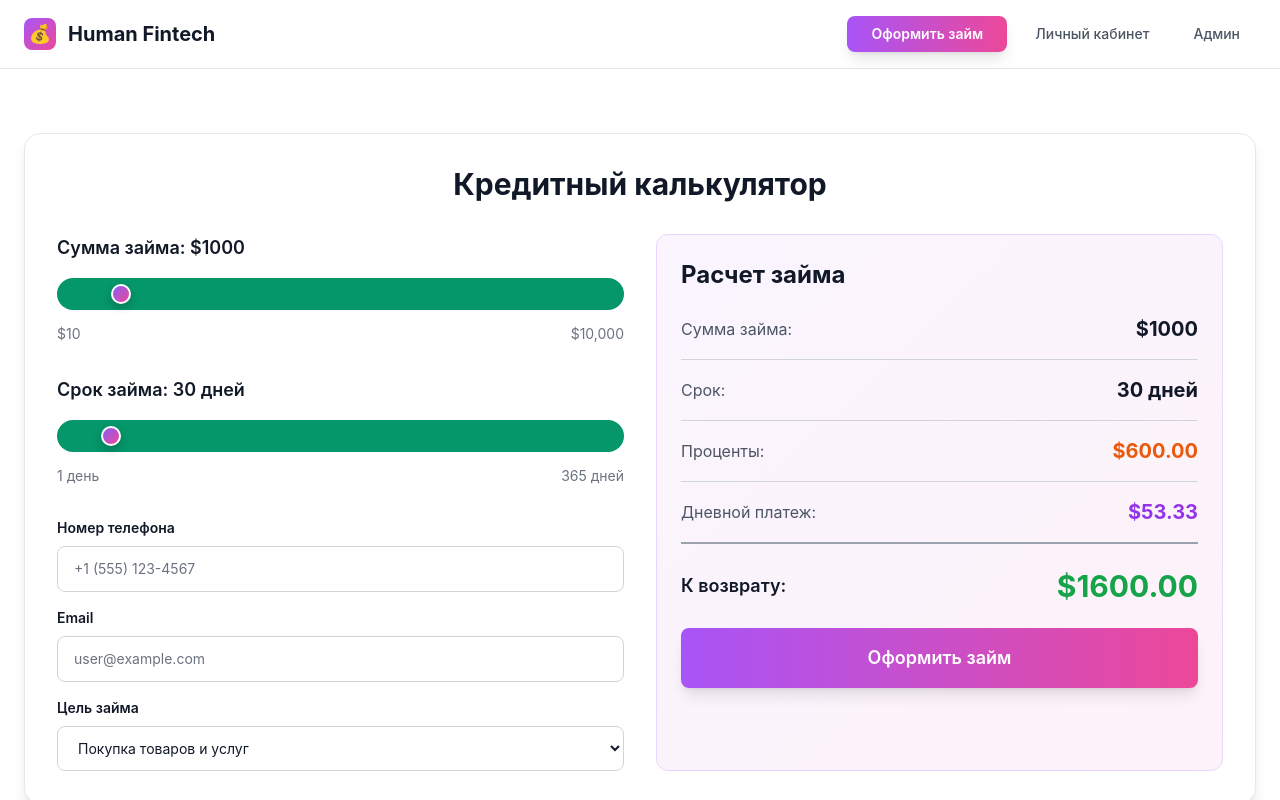
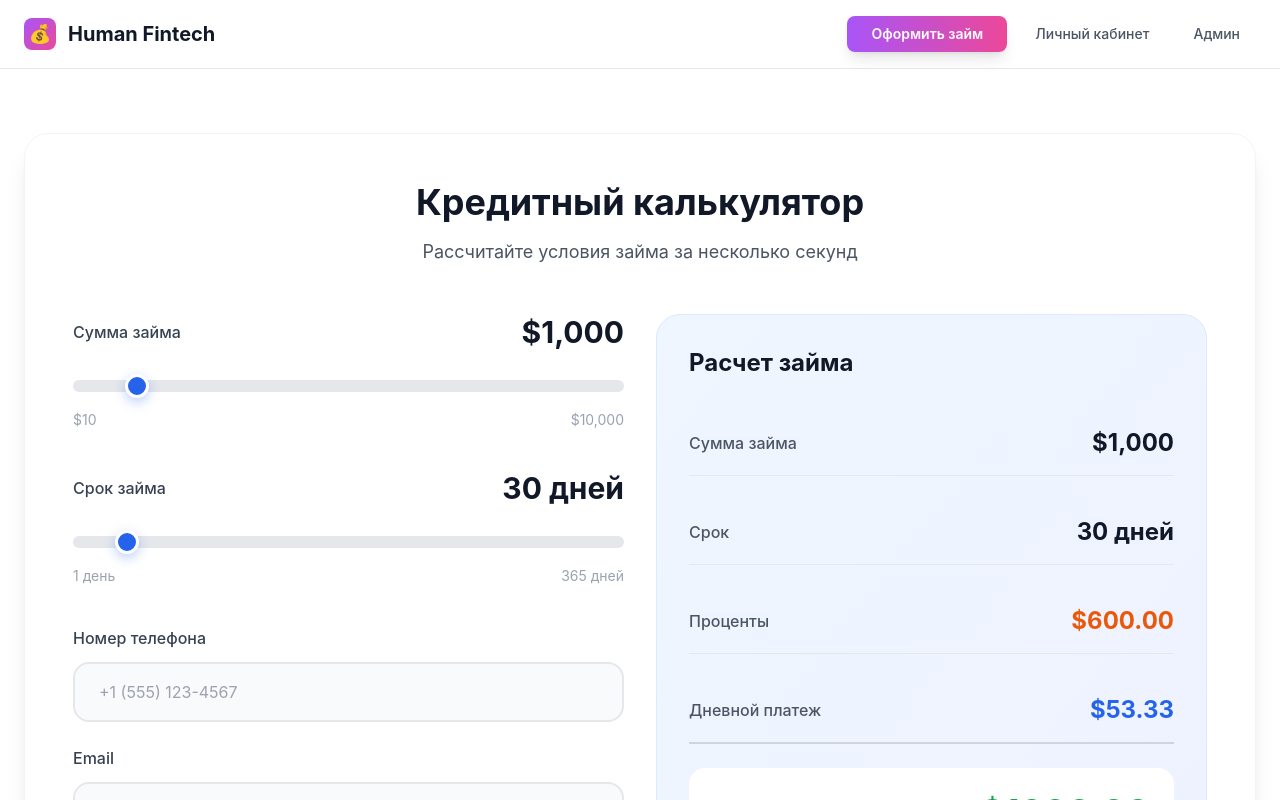
Before and after one commit to ioanngrigorev/microfinance-frontend, a React (Vite) app: page / in a window 1280 px wide. Shown: the top 800 px of the page. Built offline with nearby package versions, Linux system fonts and the light colour scheme.

Commit message:
Redesign in Revolut style - modern minimalistic design with blue accents

```diff
--- a/src/index.css
+++ b/src/index.css
@@ -32,53 +32,53 @@
 
 /* Fallback for browsers that don't support pseudo-elements */
 input[type="range"] {
-  background: #059669 !important;
-  height: 32px;
-  border-radius: 16px;
+  background: #e5e7eb !important;
+  height: 12px;
+  border-radius: 6px;
   border: none;
 }
 
 .slider::-webkit-slider-track {
-  background: #059669 !important;
-  height: 32px;
-  border-radius: 16px;
+  background: #e5e7eb !important;
+  height: 12px;
+  border-radius: 6px;
   border: none;
 }
 
 .slider::-webkit-slider-thumb {
   -webkit-appearance: none;
   appearance: none;
-  background: linear-gradient(135deg, #8b5cf6, #ec4899);
-  height: 20px;
-  width: 20px;
+  background: #2563eb;
+  height: 24px;
+  width: 24px;
   border-radius: 50%;
-  border: 2px solid #ffffff;
-  box-shadow: 0 4px 8px rgba(0, 0, 0, 0.2);
+  border: 3px solid #ffffff;
+  box-shadow: 0 4px 12px rgba(37, 99, 235, 0.3);
 }
 
 .slider::-webkit-slider-thumb:hover {
   transform: scale(1.1);
-  box-shadow: 0 6px 12px rgba(139, 92, 246, 0.4);
+  box-shadow: 0 6px 16px rgba(37, 99, 235, 0.4);
 }
 
 .slider::-moz-range-track {
-  background: #059669 !important;
-  height: 32px;
-  border-radius: 16px;
+  background: #e5e7eb !important;
+  height: 12px;
+  border-radius: 6px;
   border: none;
 }
 
 .slider::-moz-range-thumb {
-  background: linear-gradient(135deg, #8b5cf6, #ec4899);
-  height: 20px;
-  width: 20px;
+  background: #2563eb;
+  height: 24px;
+  width: 24px;
   border-radius: 50%;
-  border: 2px solid #ffffff;
-  box-shadow: 0 4px 8px rgba(0, 0, 0, 0.2);
+  border: 3px solid #ffffff;
+  box-shadow: 0 4px 12px rgba(37, 99, 235, 0.3);
   cursor: pointer;
 }
 
 .slider::-moz-range-thumb:hover {
   transform: scale(1.1);
-  box-shadow: 0 6px 12px rgba(139, 92, 246, 0.4);
+  box-shadow: 0 6px 16px rgba(37, 99, 235, 0.4);
 }
--- a/src/pages/HomePage.jsx
+++ b/src/pages/HomePage.jsx
@@ -25,18 +25,28 @@
       <div className="container mx-auto px-6 py-16">
 
         {/* Кредитный калькулятор */}
-        <div className="bg-white border border-gray-200 rounded-2xl p-8 mb-16 shadow-lg">
-          <h2 className="text-3xl font-bold text-gray-900 text-center mb-8">
-            Кредитный калькулятор
-          </h2>
+        <div className="bg-white rounded-3xl p-12 mb-16 shadow-xl border border-gray-100">
+          <div className="text-center mb-12">
+            <h1 className="text-4xl font-bold text-gray-900 mb-4">
+              Кредитный калькулятор
+            </h1>
+            <p className="text-lg text-gray-600 max-w-2xl mx-auto">
+              Рассчитайте условия займа за несколько секунд
+            </p>
+          </div>
 
         <div className="grid grid-cols-1 md:grid-cols-2 gap-8">
           {/* Левая колонка - параметры */}
           <div>
-            <div className="mb-8">
-              <label className="block text-gray-900 text-lg font-semibold mb-4">
-                Сумма займа: ${amount}
-              </label>
+            <div className="mb-10">
+              <div className="flex items-center justify-between mb-6">
+                <label className="text-gray-700 font-medium">
+                  Сумма займа
+                </label>
+                <div className="text-3xl font-bold text-gray-900">
+                  ${amount.toLocaleString()}
+                </div>
+              </div>
               <input
                 type="range"
                 min="10"
@@ -44,18 +54,23 @@
                 step="10"
                 value={amount}
                 onChange={(e) => setAmount(Number(e.target.value))}
-                className="w-full h-2 bg-gray-200 rounded-lg appearance-none cursor-pointer slider"
+                className="w-full h-3 bg-gray-200 rounded-full appearance-none cursor-pointer slider"
               />
-              <div className="flex justify-between text-sm text-gray-500 mt-2">
+              <div className="flex justify-between text-sm text-gray-400 mt-3">
                 <span>$10</span>
                 <span>$10,000</span>
               </div>
             </div>
 
-            <div className="mb-8">
-              <label className="block text-gray-900 text-lg font-semibold mb-4">
-                Срок займа: {term} дней
-              </label>
+            <div className="mb-10">
+              <div className="flex items-center justify-between mb-6">
+                <label className="text-gray-700 font-medium">
+                  Срок займа
+                </label>
+                <div className="text-3xl font-bold text-gray-900">
+                  {term} дней
+                </div>
+              </div>
               <input
                 type="range"
                 min="1"
@@ -63,9 +78,9 @@
                 step="1"
                 value={term}
                 onChange={(e) => setTerm(Number(e.target.value))}
-                className="w-full h-2 bg-gray-200 rounded-lg appearance-none cursor-pointer slider"
+                className="w-full h-3 bg-gray-200 rounded-full appearance-none cursor-pointer slider"
               />
-              <div className="flex justify-between text-sm text-gray-500 mt-2">
+              <div className="flex justify-between text-sm text-gray-400 mt-3">
                 <span>1 день</span>
                 <span>365 дней</span>
               </div>
@@ -73,41 +88,41 @@
 
 
             {/* Дополнительные поля */}
-            <div className="mt-6 space-y-4">
+            <div className="space-y-6">
               <div>
-                <label className="block text-gray-900 text-sm font-semibold mb-2">
+                <label className="block text-gray-700 font-medium mb-3">
                   Номер телефона
                 </label>
                 <input
                   type="tel"
                   value={phoneNumber}
                   onChange={(e) => setPhoneNumber(e.target.value)}
-                  className="w-full px-4 py-3 bg-white border border-gray-300 rounded-lg focus:ring-2 focus:ring-purple-500 focus:border-purple-500 text-sm text-gray-900 placeholder-gray-500"
+                  className="w-full px-6 py-4 bg-gray-50 border-2 border-gray-200 rounded-2xl focus:ring-0 focus:border-blue-500 focus:bg-white transition-all duration-200 text-gray-900 placeholder-gray-400"
                   placeholder="+1 (555) 123-4567"
                 />
               </div>
 
               <div>
-                <label className="block text-gray-900 text-sm font-semibold mb-2">
+                <label className="block text-gray-700 font-medium mb-3">
                   Email
                 </label>
                 <input
                   type="email"
                   value={email}
                   onChange={(e) => setEmail(e.target.value)}
-                  className="w-full px-4 py-3 bg-white border border-gray-300 rounded-lg focus:ring-2 focus:ring-purple-500 focus:border-purple-500 text-sm text-gray-900 placeholder-gray-500"
+                  className="w-full px-6 py-4 bg-gray-50 border-2 border-gray-200 rounded-2xl focus:ring-0 focus:border-blue-500 focus:bg-white transition-all duration-200 text-gray-900 placeholder-gray-400"
                   placeholder="user@example.com"
                 />
               </div>
 
               <div>
-                <label className="block text-gray-900 text-sm font-semibold mb-2">
+                <label className="block text-gray-700 font-medium mb-3">
                   Цель займа
                 </label>
                 <select
                   value={loanPurpose}
                   onChange={(e) => setLoanPurpose(e.target.value)}
-                  className="w-full px-4 py-3 bg-white border border-gray-300 rounded-lg focus:ring-2 focus:ring-purple-500 focus:border-purple-500 text-sm text-gray-900"
+                  className="w-full px-6 py-4 bg-gray-50 border-2 border-gray-200 rounded-2xl focus:ring-0 focus:border-blue-500 focus:bg-white transition-all duration-200 text-gray-900"
                 >
                   <option value="Покупка товаров и услуг">Покупка товаров и услуг</option>
                   <option value="Медицинские расходы">Медицинские расходы</option>
@@ -127,33 +142,35 @@
           </div>
 
           {/* Правая колонка - результаты */}
-          <div className="bg-gradient-to-br from-purple-50 to-pink-50 border border-purple-200 rounded-xl p-6">
-            <h3 className="text-2xl font-bold text-gray-900 mb-6">Расчет займа</h3>
+          <div className="bg-gradient-to-br from-blue-50 to-indigo-50 border border-blue-100 rounded-3xl p-8">
+            <h3 className="text-2xl font-bold text-gray-900 mb-8">Расчет займа</h3>
 
-            <div className="space-y-4">
-              <div className="flex justify-between items-center pb-4 border-b border-gray-300">
-                <span className="text-gray-600">Сумма займа:</span>
-                <span className="text-xl font-bold text-gray-900">${amount}</span>
+            <div className="space-y-6">
+              <div className="flex justify-between items-center py-4 border-b border-gray-200">
+                <span className="text-gray-600 font-medium">Сумма займа</span>
+                <span className="text-2xl font-bold text-gray-900">${amount.toLocaleString()}</span>
               </div>
 
-              <div className="flex justify-between items-center pb-4 border-b border-gray-300">
-                <span className="text-gray-600">Срок:</span>
-                <span className="text-xl font-bold text-gray-900">{term} дней</span>
+              <div className="flex justify-between items-center py-4 border-b border-gray-200">
+                <span className="text-gray-600 font-medium">Срок</span>
+                <span className="text-2xl font-bold text-gray-900">{term} дней</span>
               </div>
 
-              <div className="flex justify-between items-center pb-4 border-b border-gray-300">
-                <span className="text-gray-600">Проценты:</span>
-                <span className="text-xl font-bold text-orange-600">${payment.totalInterest}</span>
+              <div className="flex justify-between items-center py-4 border-b border-gray-200">
+                <span className="text-gray-600 font-medium">Проценты</span>
+                <span className="text-2xl font-bold text-orange-600">${payment.totalInterest}</span>
               </div>
 
-              <div className="flex justify-between items-center pb-4 border-b-2 border-gray-400">
-                <span className="text-gray-600">Дневной платеж:</span>
-                <span className="text-xl font-bold text-purple-600">${payment.dailyPayment}</span>
+              <div className="flex justify-between items-center py-4 border-b-2 border-gray-300">
+                <span className="text-gray-600 font-medium">Дневной платеж</span>
+                <span className="text-2xl font-bold text-blue-600">${payment.dailyPayment}</span>
               </div>
 
-              <div className="flex justify-between items-center pt-2">
-                <span className="text-lg font-semibold text-gray-900">К возврату:</span>
-                <span className="text-3xl font-bold text-green-600">${payment.totalAmount}</span>
+              <div className="bg-white rounded-2xl p-6 mt-6">
+                <div className="flex justify-between items-center">
+                  <span className="text-xl font-semibold text-gray-900">К возврату</span>
+                  <span className="text-4xl font-bold text-green-600">${payment.totalAmount}</span>
+                </div>
               </div>
             </div>
 
@@ -166,7 +183,7 @@
                 email,
                 loanPurpose
               }}
-              className="mt-6 w-full bg-gradient-to-r from-purple-500 to-pink-500 hover:from-purple-600 hover:to-pink-600 text-white py-4 rounded-lg text-lg font-semibold transition-all duration-200 shadow-lg hover:shadow-purple-500/25 hover:scale-105 block text-center"
+              className="mt-8 w-full bg-blue-600 hover:bg-blue-700 text-white py-4 rounded-2xl text-lg font-semibold transition-all duration-200 shadow-lg hover:shadow-blue-500/25 hover:scale-105 block text-center"
             >
               Оформить займ
             </Link>
```
